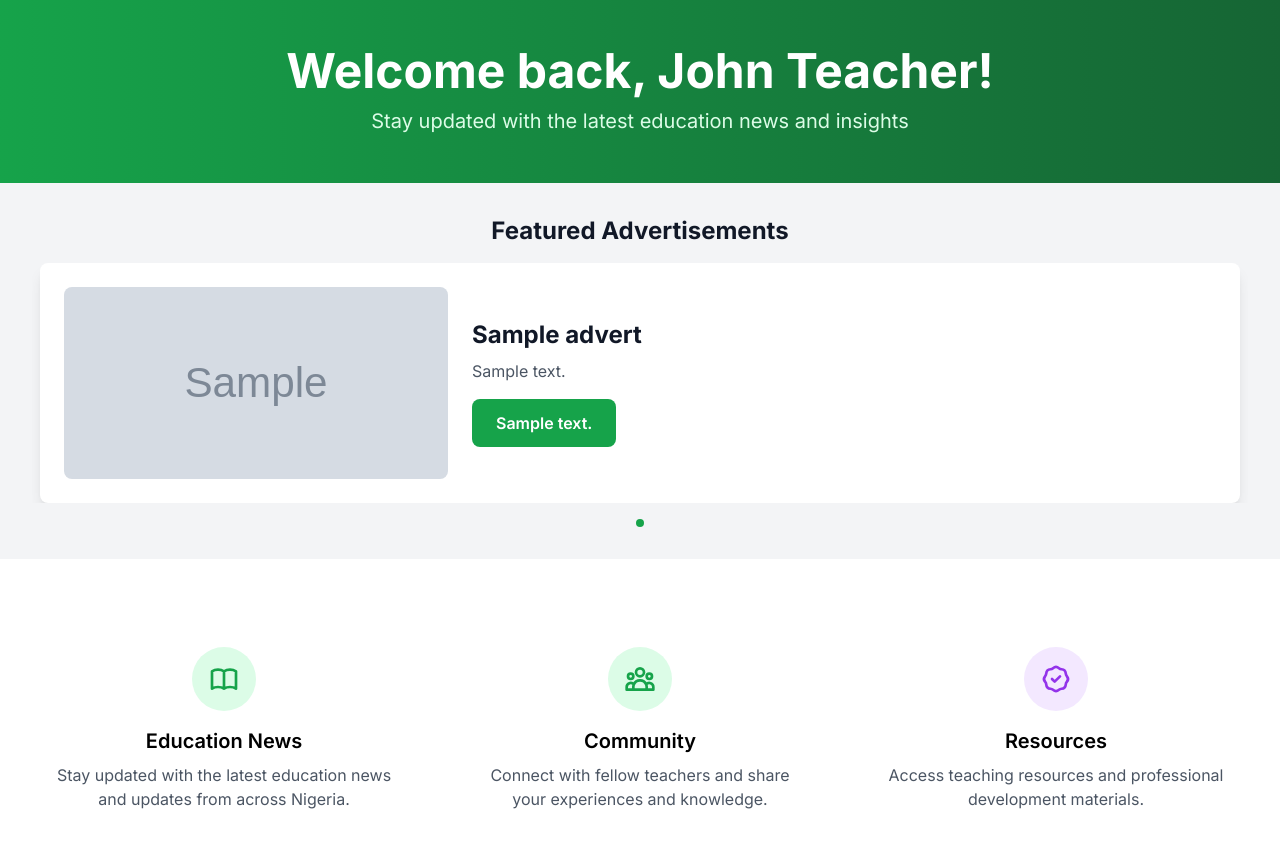
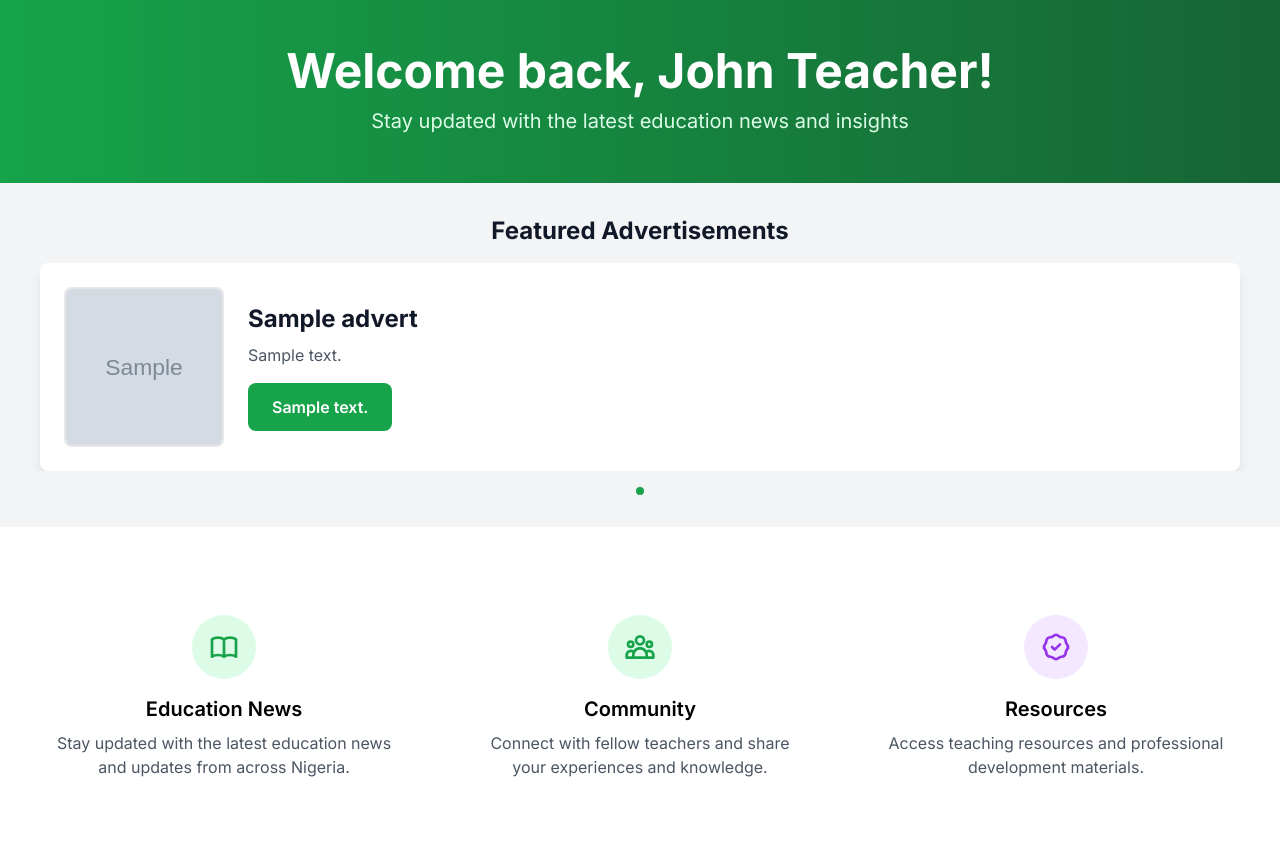
Before and after one commit to spw3bt3ch/educators-tribe, a Flask app: template templates/index.html in a window 1280 px wide. Shown: the part 65-931 px from the top of the page. Run offline with Flask 3, Linux system fonts and the light colour scheme; the template is opened without the code that fills it: values that come from a table or form of the project are taken from there, others are empty; tables that the repository leaves empty hold one stand-in row (values such as "Sample post"); grey boxes marked "Sample" are stand-in pictures; some libraries are stand-ins or nearby versions.

Commit message:
Homepage featured Advert

```diff
--- a/templates/index.html
+++ b/templates/index.html
@@ -42,16 +42,16 @@
                 {% for advert in approved_adverts %}
                 <div class="min-w-full flex-shrink-0 px-2">
                     <div class="bg-white rounded-lg shadow-lg overflow-hidden">
-                        <div class="flex flex-col md:flex-row items-center p-6">
+                        <div class="flex flex-col md:flex-row items-start md:items-center p-6">
                             {% if advert.image_url %}
-                            <div class="w-full md:w-1/3 mb-4 md:mb-0 md:mr-6">
-                                <img src="{{ advert.image_url }}" alt="{{ advert.title }}" class="w-full h-48 object-cover rounded-lg">
+                            <div class="flex-shrink-0 mb-4 md:mb-0 md:mr-6">
+                                <img src="{{ advert.image_url }}" alt="{{ advert.title }}" class="w-32 h-32 md:w-40 md:h-40 object-cover rounded-lg border-2 border-gray-200">
                             </div>
                             {% endif %}
-                            <div class="flex-1">
-                                <h3 class="text-2xl font-bold text-gray-900 mb-2">{{ advert.title }}</h3>
+                            <div class="flex-1 min-w-0">
+                                <h3 class="text-xl md:text-2xl font-bold text-gray-900 mb-2">{{ advert.title }}</h3>
                                 {% if advert.description %}
-                                <p class="text-gray-600 mb-4">{{ advert.description }}</p>
+                                <p class="text-gray-600 mb-4 text-sm md:text-base">{{ advert.description }}</p>
                                 {% endif %}
                                 {% if advert.link_url %}
                                 <a href="{{ advert.link_url }}" target="_blank" rel="noopener noreferrer"
```
